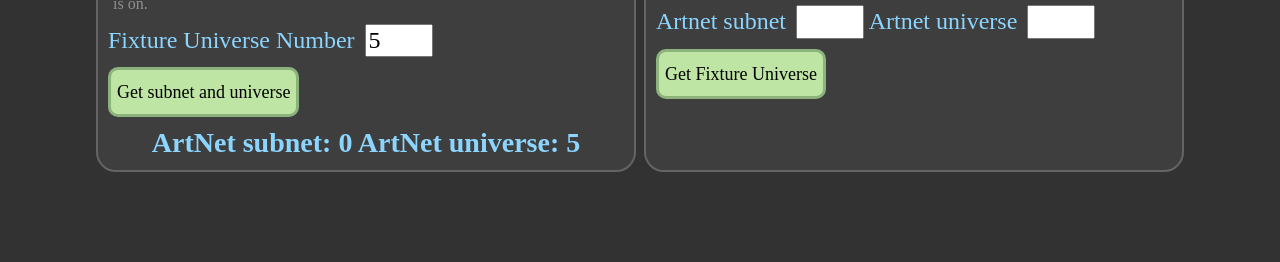
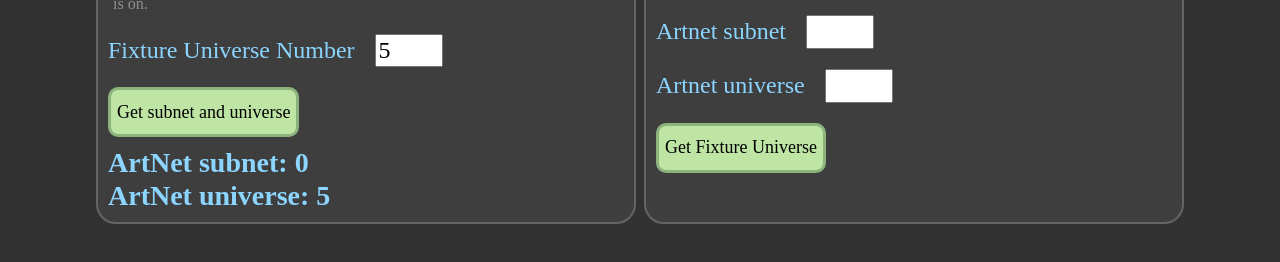
Before and after one commit to heyjaywilson/fixtureapp, a plain HTML site: page index.html in a window 1280 px wide. Both pictures are taken after typing "5" into the empty fields and a click on the button "Get subnet and universe". Shown: the part 256-518 px from the top of the page. Drawn offline with nearby package versions, Linux system fonts and the light colour scheme.

Commit message:
Everything is working and looks a bit better

```diff
--- a/css/master.css
+++ b/css/master.css
@@ -9,7 +9,8 @@
   margin: 10px 0;
   width: 100%; }
   form input {
-    width: 60px; }
+    width: 60px;
+    margin: 10px; }
   form button {
     background-color: #bee5a4;
     border: 3px #8cb37c solid;
@@ -37,8 +38,7 @@
 
 .answer {
   display: none;
-  font-size: 1.75em;
-  text-align: center; }
+  font-size: 1.75em; }
 
 .app1,
 .app2 {
@@ -69,7 +69,7 @@
   grid-template-columns: 1fr 1fr 1fr 1fr;
   grid-template-areas: "header header header header" "app1 app1 app2 app2";
   grid-template-rows: auto; }
-  @media only screen and (max-width: 500px) {
+  @media only screen and (max-width: 945px) {
     .wrapper {
       grid-template-columns: 1fr;
       grid-template-areas: "header" "app1" "app2"; } }
--- a/index.html
+++ b/index.html
@@ -34,7 +34,7 @@
     </div>
     <div id="console">
       <form id = "console-form">
-        <label for="">Artnet subnet</label><input id="sub" type="number" min="0" max="15">
+        <label for="">Artnet subnet</label><input class="sub" id="sub" type="number" min="0" max="15"><br>
         <label for="">Artnet universe</label><input id="uni" type="number" min="0" max="15"><br>
         <button type="submit" name="button" id="#console-sub">Get Fixture Universe</button>
       </form>
--- a/js/app-min.js
+++ b/js/app-min.js
@@ -1 +1 @@
-function calculateSU(e){var n=Math.floor(e/16);return"ArtNet subnet: "+n+"\nArtNet universe: "+(e-16*n)}function renderFixtAnswer(e,n){n.html("<strong>"+calculateSU(e)+"</strong>")}function calculateFixtUni(e){var n=16*e[0];return console.log(n),n+=1*e[1],console.log(n),n}function renderSUAnswer(e,n){n.html("Your fixture universe is "+calculateFixtUni(e))}$("#fixture-form").on("click",function(){event.preventDefault();var e=$("#fixtUni").val();$("#fixt-answer").show(),renderFixtAnswer(e,$("#fixt-answer"))}),$("#console-form").submit(function(){event.preventDefault();var e=[];e.push($("#sub").val()),e.push($("#uni").val()),$("#console-answer").show(),renderSUAnswer(e,$("#console-answer"))});
+function calculateSU(e){var n=Math.floor(e/16);return"ArtNet subnet: "+n+"<br>ArtNet universe: "+(e-16*n)}function renderFixtAnswer(e,n){n.html("<strong>"+calculateSU(e)+"</strong>")}function calculateFixtUni(e){var n=16*e[0];return n+=1*e[1]}function renderSUAnswer(e,n){n.html("Fixture universe: <strong>"+calculateFixtUni(e)+"</strong>")}$("#fixture-form").submit(function(){event.preventDefault();var e=$("#fixtUni").val();$("#fixt-answer").show(),renderFixtAnswer(e,$("#fixt-answer"))}),$("#console-form").submit(function(){event.preventDefault();var e=[];e.push($("#sub").val()),e.push($("#uni").val()),$("#console-answer").show(),renderSUAnswer(e,$("#console-answer"))});
--- a/scss/_body.scss
+++ b/scss/_body.scss
@@ -12,6 +12,7 @@
 
   input {
     width: 60px;
+    margin: 10px;
   }
 
   button {
@@ -39,14 +40,15 @@
   padding-right: 10px;
 }
 
-p{
+p {
   color: $tertiary-text;
   margin: 0;
 }
+
 .answer {
   display: none;
   font-size: 1.75em;
-  text-align: center;
+  //text-align: center;
 }
 
 .app1,
@@ -85,8 +87,8 @@
   grid-template-columns: 1fr 1fr 1fr 1fr;
   grid-template-areas: "header header header header" "app1 app1 app2 app2";
   grid-template-rows: auto;
-  @media only screen and (max-width: 500px) {
+  @media only screen and (max-width: 945px) {
     grid-template-columns: 1fr;
     grid-template-areas: "header" "app1" "app2";
+  }
 }
-}
```
Also changed, not shown: js/app.js (+5 -5 lines).
